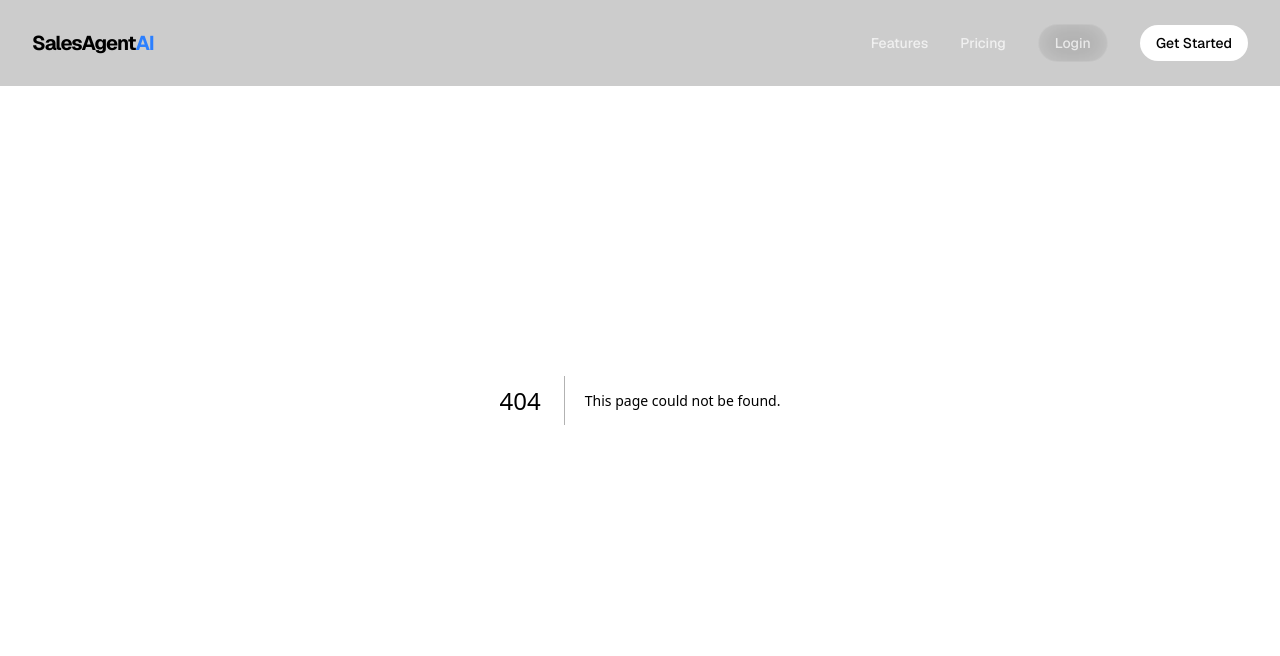
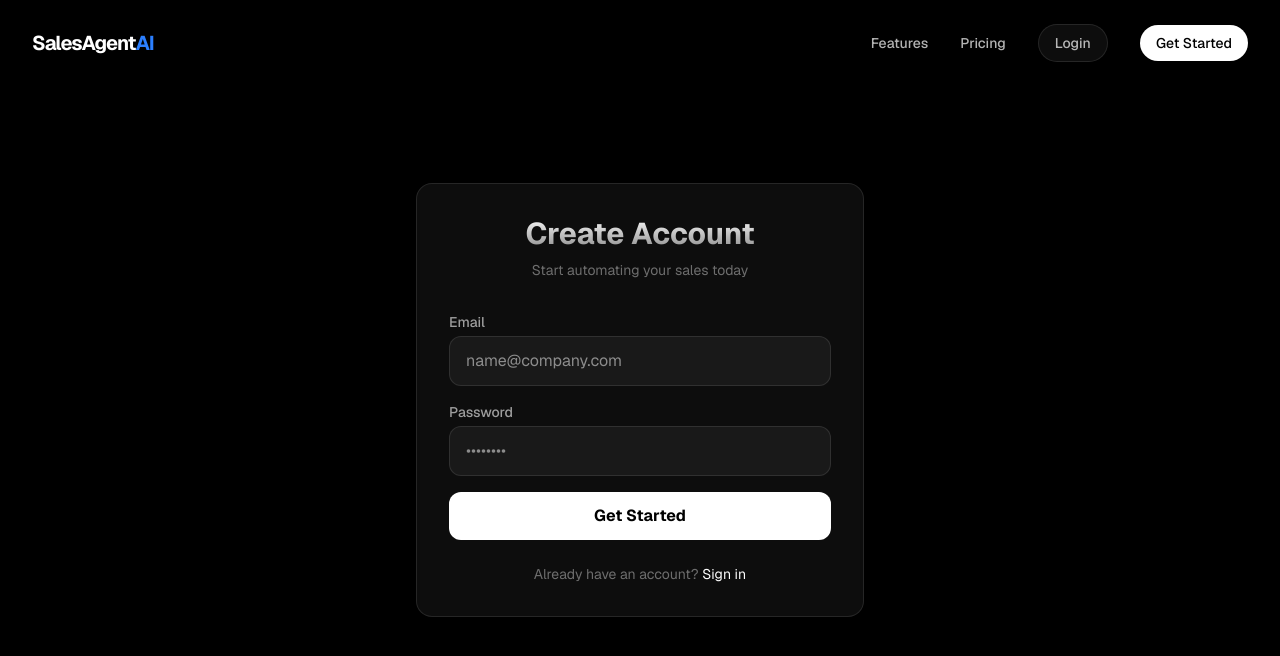
Before and after one commit to Xerox563/ClosrAI, a Next.js app in the folder frontend/: page /signup in a window 1280 px wide. Before the commit this address had no page. Shown: the top 656 px of the page. Built offline with nearby package versions, Linux system fonts and the light colour scheme; no server answers.

Commit message:
[ADD] code for signup page

```diff
--- /dev/null
+++ b/frontend/src/app/(auth)/signup/page.tsx
@@ -0,0 +1,81 @@
+"use client";
+
+import { useState } from "react";
+import { createClient } from "@/lib/supabase/client";
+import { motion } from "framer-motion";
+import Link from "next/link";
+import { useRouter } from "next/navigation";
+
+export default function SignupPage() {
+  const [email, setEmail] = useState("");
+  const [password, setPassword] = useState("");
+  const [loading, setLoading] = useState(false);
+  const router = useRouter();
+  const supabase = createClient();
+
+  const handleSignup = async (e: React.FormEvent) => {
+    e.preventDefault();
+    setLoading(true);
+    const { error } = await supabase.auth.signUp({
+      email,
+      password,
+      options: {
+        emailRedirectTo: `${window.location.origin}/auth/callback`,
+      },
+    });
+    if (error) {
+      alert(error.message);
+    } else {
+      alert("Check your email for the confirmation link!");
+      router.push("/login");
+    }
+    setLoading(false);
+  };
+
+  return (
+    <div className="min-h-screen flex items-center justify-center px-6">
+      <motion.div
+        initial={{ opacity: 0, y: 20 }}
+        animate={{ opacity: 1, y: 0 }}
+        className="max-w-md w-full glass p-8 rounded-2xl"
+      >
+        <h2 className="text-3xl font-bold mb-2 text-gradient text-center">Create Account</h2>
+        <p className="text-white/40 text-center mb-8 text-sm">Start automating your sales today</p>
+
+        <form onSubmit={handleSignup} className="space-y-4">
+          <div>
+            <label className="block text-sm font-medium text-white/60 mb-1">Email</label>
+            <input
+              type="email"
+              value={email}
+              onChange={(e) => setEmail(e.target.value)}
+              className="w-full px-4 py-3 rounded-xl bg-white/5 border border-white/10 focus:border-blue-500 transition-colors outline-none"
+              placeholder="name@company.com"
+              required
+            />
+          </div>
+          <div>
+            <label className="block text-sm font-medium text-white/60 mb-1">Password</label>
+            <input
+              type="password"
+              value={password}
+              onChange={(e) => setPassword(e.target.value)}
+              className="w-full px-4 py-3 rounded-xl bg-white/5 border border-white/10 focus:border-blue-500 transition-colors outline-none"
+              placeholder="••••••••"
+              required
+            />
+          </div>
+          <button
+            disabled={loading}
+            className="w-full py-3 rounded-xl bg-white text-black font-bold hover:bg-white/90 transition-colors disabled:opacity-50"
+          >
+            {loading ? "Creating account..." : "Get Started"}
+          </button>
+        </form>
+        <p className="mt-6 text-center text-sm text-white/40">
+          Already have an account? <Link href="/login" className="text-white hover:underline">Sign in</Link>
+        </p>
+      </motion.div>
+    </div>
+  );
+}
```
